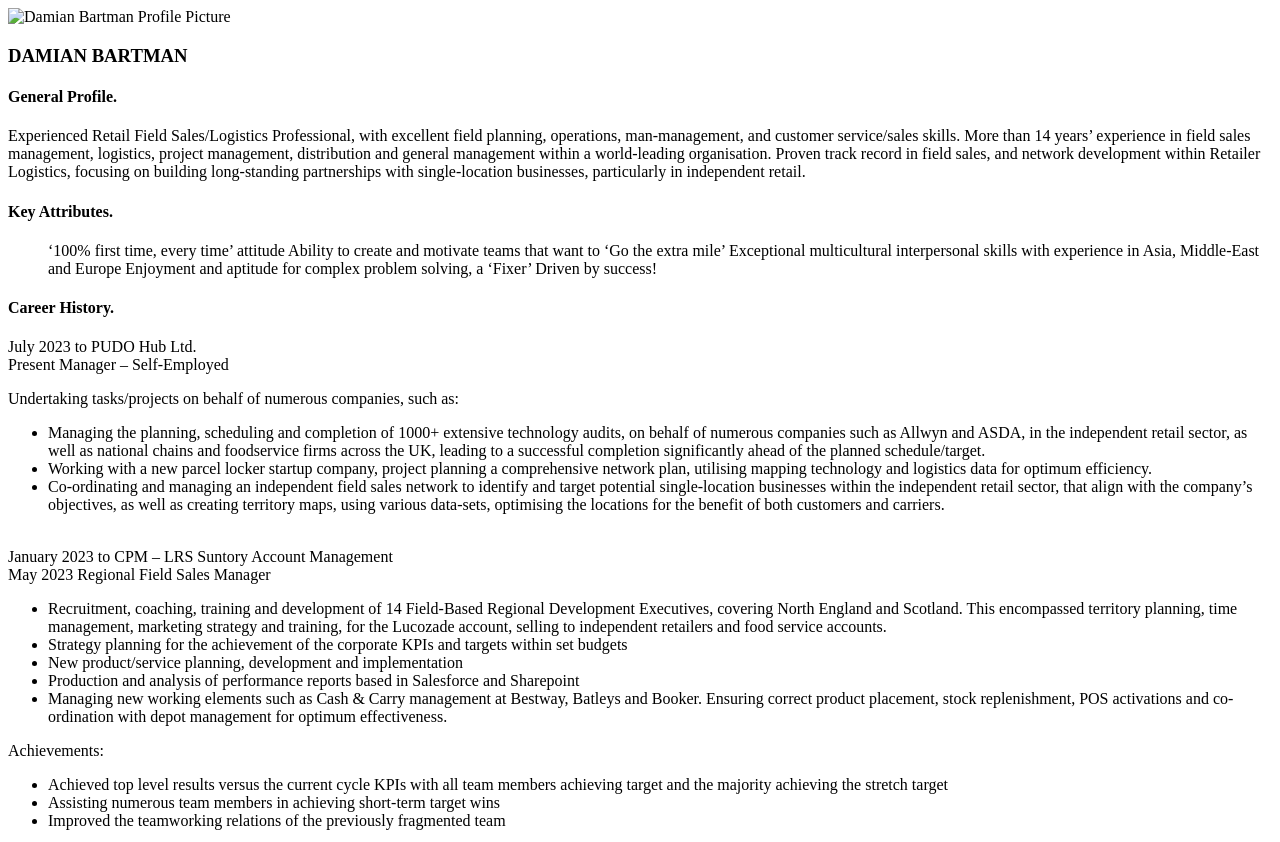
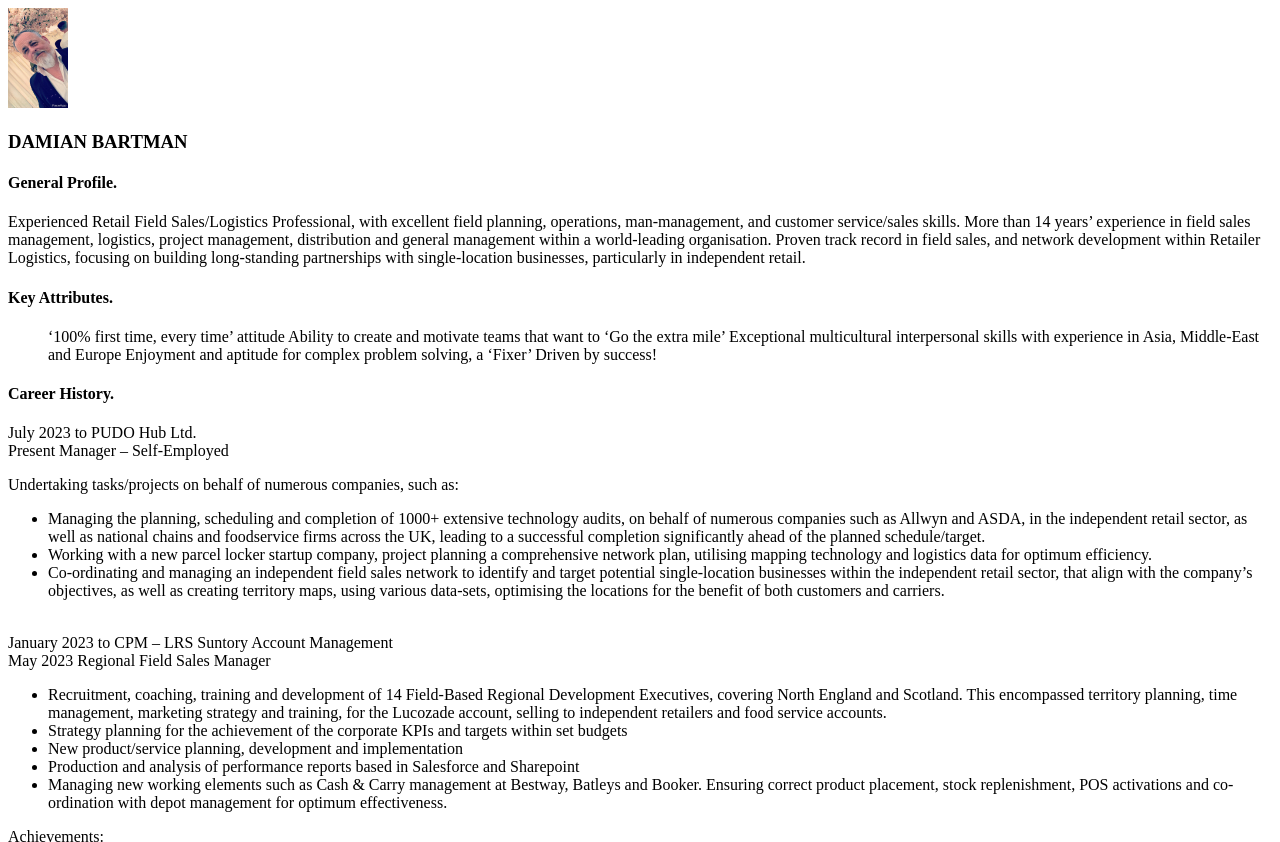
Before and after one commit to bartmandj/Resume, a plain HTML site: page index.html in a window 1280 px wide. Shown: the top 842 px of the page. Drawn offline with Linux system fonts and the light colour scheme; the site is published under a folder, as on GitHub Pages, so addresses that start at the root find nothing.

Commit message:
Update index.html

```diff
--- a/index.html
+++ b/index.html
@@ -5,7 +5,7 @@
         <title>Online Resume</title>
         </head>
  <body>
-    <img src="/Images/Profile Pic.jpg" height="100" width="60" alt="Damian Bartman Profile Picture"/>
+    <img src="./Images/Profile Pic.jpg" height="100" width="60" alt="Damian Bartman Profile Picture"/>
     <h3>DAMIAN BARTMAN</h3>
     <h4>General Profile.</h4>
     <p>Experienced Retail Field Sales/Logistics Professional, with excellent field planning,
```
